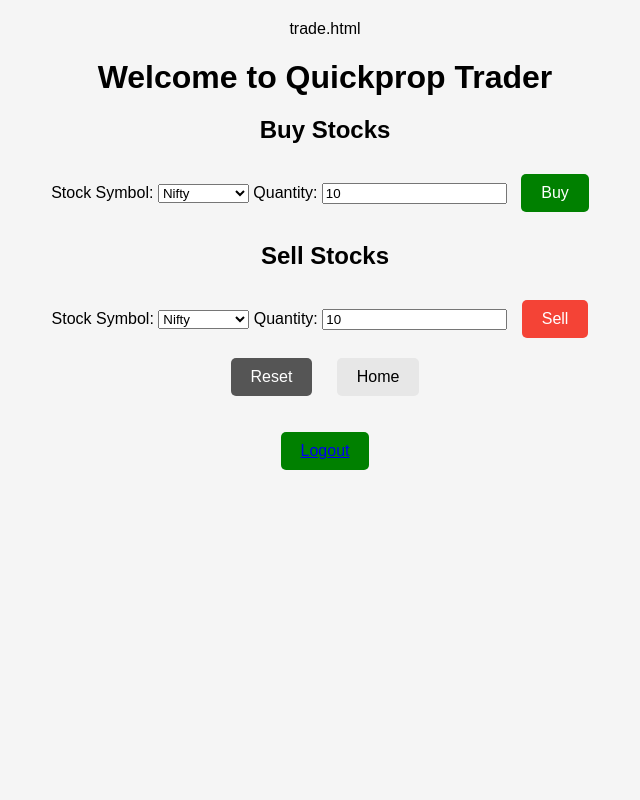
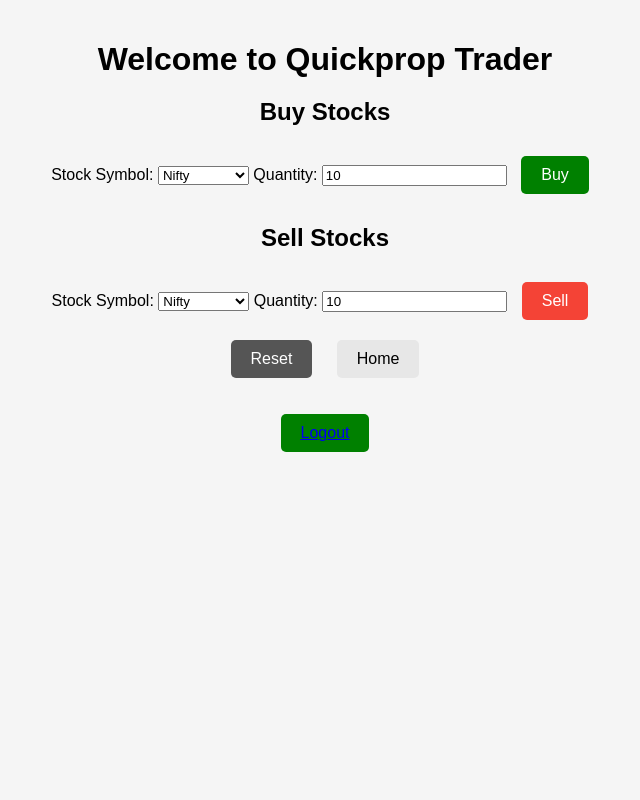
Before and after one commit to sahanaagowda/qptrader, a Flask app: page /profile in a window 1280 px wide. Shown: the whole page, without its empty margins (315-955 px from the left). Run offline with Flask 2, Linux system fonts and the light colour scheme; the visitor is signed in with stand-in values (Sample User, id 1); parts of the project's set-up code (start-up, migrations or seed data) failed here and were passed over.

Commit message:
Update trade.html

```diff
--- a/templates/trade.html
+++ b/templates/trade.html
@@ -1,4 +1,3 @@
-trade.html
 <!DOCTYPE html>
 <html>
 <head>
```
